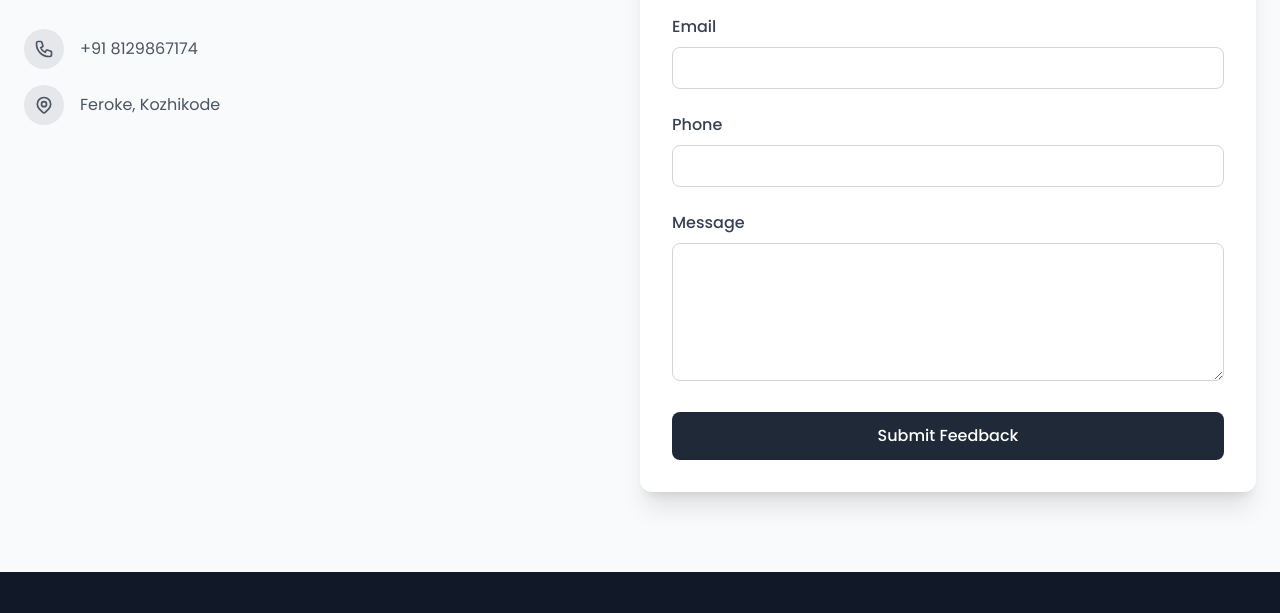
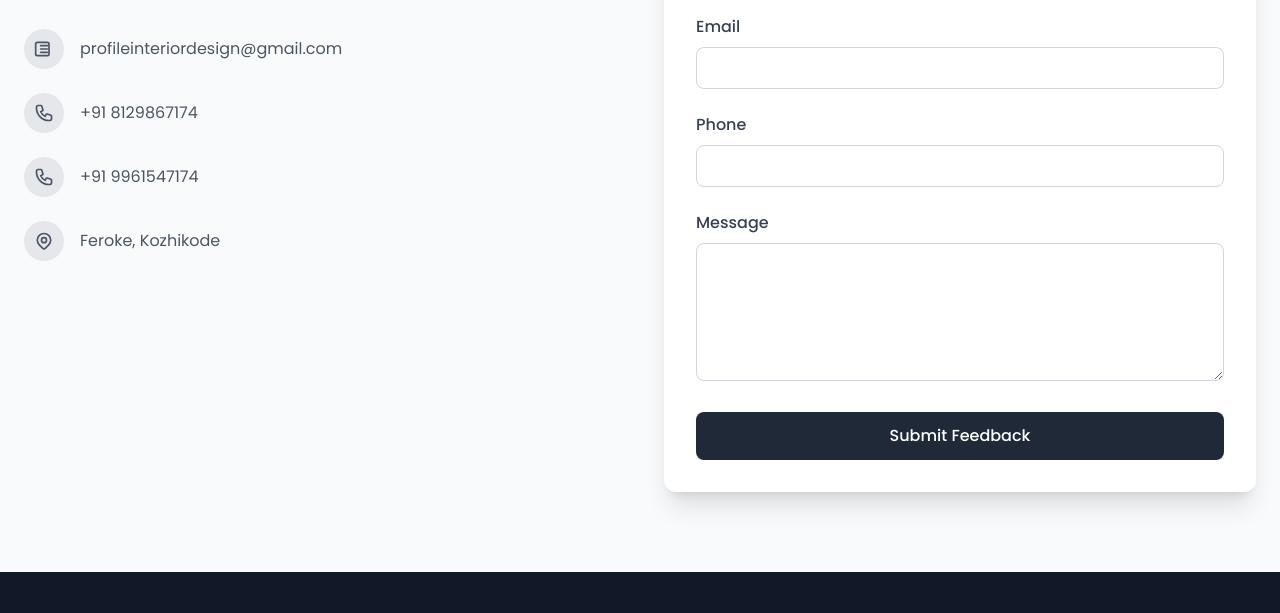
Before and after one commit to Arjunb4/interior-design, a plain HTML site: page index.html in a window 1280 px wide. Shown: the part 4039-4652 px from the top of the page. Drawn offline with nearby package versions, Linux system fonts and the light colour scheme.

Commit message:
updated file

```diff
--- a/index.html
+++ b/index.html
@@ -453,79 +453,109 @@
 
 <section class="py-20 bg-gray-50" id="contact">
   <div class="container mx-auto px-6">
-        <div class="flex flex-col lg:flex-row">
-            <div class="lg:w-1/2 mb-12 lg:mb-0 lg:pr-12">
+    <div class="flex flex-col lg:flex-row lg:gap-12">
+
+      <!-- Left: Contact Info -->
+      <div class="lg:w-1/2 mb-12 lg:mb-0">
         <h2 class="text-3xl md:text-4xl font-bold text-gray-800 mb-6">Get In Touch</h2>
         <p class="text-gray-600 mb-8">
           Ready to transform your space? Contact us today — we’ll respond within 24 hours
         </p>
 
-                <div class="mb-8">
+        <div class="space-y-6">
           <!-- Email -->
+          <div class="flex items-center">
+            <div class="w-10 h-10 rounded-full bg-gray-200 flex items-center justify-center mr-4">
+              <!-- Email icon -->
+              <svg class="w-5 h-5 text-gray-600" fill="none" stroke="currentColor" viewBox="0 0 24 24" stroke-width="2">
+                <path stroke-linecap="round" stroke-linejoin="round"
+                      d="M16 12H8m8-4H8m8 8H8m-6 2a2 2 0 002 2h12a2 2 0 002-2V6a2 2 0 00-2-2H4a2 2 0 00-2 2v12z" />
+              </svg>
+            </div>
+            <a href="mailto:profileinteriordesign@gmail.com" class="text-gray-600 hover:underline">
+              profileinteriordesign@gmail.com
+            </a>
+          </div>
+
+          <!-- Phone -->
+          <div class="flex items-center">
+            <div class="w-10 h-10 rounded-full bg-gray-200 flex items-center justify-center mr-4">
+              <svg class="w-5 h-5 text-gray-600" fill="none" stroke="currentColor" viewBox="0 0 24 24" stroke-width="2">
+                <path stroke-linecap="round" stroke-linejoin="round"
+                      d="M3 5a2 2 0 012-2h3.28a1 1 0 01.948.684l1.498 4.493a1 1 0 01-.502 1.21l-2.257 1.13a11.042 11.042 0 005.516 5.516l1.13-2.257a1 1 0 011.21-.502l4.493 1.498a1 1 0 01.684.949V19a2 2 0 01-2 2h-1C9.716 21 3 14.284 3 6V5z" />
+              </svg>
+            </div>
+            <a href="tel:+918129867174" class="text-gray-600 hover:underline">
+              +91 8129867174
+            </a>
+
+          </div>
+  <div class="flex items-center">
+            <div class="w-10 h-10 rounded-full bg-gray-200 flex items-center justify-center mr-4">
+              <svg class="w-5 h-5 text-gray-600" fill="none" stroke="currentColor" viewBox="0 0 24 24" stroke-width="2">
+                <path stroke-linecap="round" stroke-linejoin="round"
+                      d="M3 5a2 2 0 012-2h3.28a1 1 0 01.948.684l1.498 4.493a1 1 0 01-.502 1.21l-2.257 1.13a11.042 11.042 0 005.516 5.516l1.13-2.257a1 1 0 011.21-.502l4.493 1.498a1 1 0 01.684.949V19a2 2 0 01-2 2h-1C9.716 21 3 14.284 3 6V5z" />
+              </svg>
+            </div>
 
 
-                    <!-- Phone -->
-                    <div class="flex items-center mb-4">
-                        <div class="w-10 h-10 rounded-full bg-gray-200 flex items-center justify-center mr-4">
-                            <svg class="w-5 h-5 text-gray-600" fill="none" stroke="currentColor" viewBox="0 0 24 24" stroke-width="2">
-                                <path stroke-linecap="round" stroke-linejoin="round" d="M3 5a2 2 0 012-2h3.28a1 1 0 01.948.684l1.498 4.493a1 1 0 01-.502 1.21l-2.257 1.13a11.042 11.042 0 005.516 5.516l1.13-2.257a1 1 0 011.21-.502l4.493 1.498a1 1 0 01.684.949V19a2 2 0 01-2 2h-1C9.716 21 3 14.284 3 6V5z" />
-                            </svg>
+             <a href="tel:+919961547174" class="text-gray-600 hover:underline">
+              +91 9961547174
+            </a>
           </div>
-                        <a href="tel:+91 8129867174" class="text-gray-600 hover:underline">+91 8129867174</a>
-                      </div>
-
           <!-- Location -->
           <div class="flex items-center">
             <div class="w-10 h-10 rounded-full bg-gray-200 flex items-center justify-center mr-4">
               <svg class="w-5 h-5 text-gray-600" fill="none" stroke="currentColor" viewBox="0 0 24 24" stroke-width="2">
-                                <path stroke-linecap="round" stroke-linejoin="round" stroke-width="2"
+                <path stroke-linecap="round" stroke-linejoin="round"
                       d="M17.657 16.657L13.414 20.9a1.998 1.998 0 01-2.827 0l-4.244-4.243a8 8 0 1111.314 0z" />
-                                <path stroke-linecap="round" stroke-linejoin="round" stroke-width="2"
+                <path stroke-linecap="round" stroke-linejoin="round"
                       d="M15 11a3 3 0 11-6 0 3 3 0 016 0z" />
               </svg>
             </div>
-                        <a href="https://www.google.com/maps/place/Feroke,+Kerala/@11.1762237,75.8231733,14z/data=!3m1!4b1!4m6!3m5!1s0x3ba650968482c131:0x719dca021ac7bfd7!8m2!3d11.1734548!4d75.8352429!16zL20vMDl0cTdw?entry=ttu" target="_blank" class="text-gray-600 hover:underline">Feroke, Kozhikode</a>
+            <a href="https://www.google.com/maps/place/Feroke,+Kerala" target="_blank" class="text-gray-600 hover:underline">
+              Feroke, Kozhikode
+            </a>
           </div>
         </div>
       </div>
 
-
-
+      <!-- Right: Contact Form -->
       <div class="lg:w-1/2">
-
-
         <form class="bg-white p-8 rounded-xl shadow-xl" id="contact-form">
-
-
           <div class="mb-6">
             <label for="name" class="block text-gray-700 font-medium mb-2">Name</label>
-        <input type="text" id="name" name="name" class="w-full px-4 py-2 border border-gray-300 rounded-lg focus:outline-none focus:border-gray-500">
+            <input type="text" id="name" name="name"
+                   class="w-full px-4 py-2 border border-gray-300 rounded-lg focus:outline-none focus:border-gray-500">
           </div>
 
           <div class="mb-6">
             <label for="email" class="block text-gray-700 font-medium mb-2">Email</label>
-        <input type="email" id="email" name="email" class="w-full px-4 py-2 border border-gray-300 rounded-lg focus:outline-none focus:border-gray-500">
+            <input type="email" id="email" name="email"
+                   class="w-full px-4 py-2 border border-gray-300 rounded-lg focus:outline-none focus:border-gray-500">
           </div>
 
           <div class="mb-6">
             <label for="phone" class="block text-gray-700 font-medium mb-2">Phone</label>
-        <input type="tel" id="phone" name="phone" class="w-full px-4 py-2 border border-gray-300 rounded-lg focus:outline-none focus:border-gray-500">
+            <input type="tel" id="phone" name="phone"
+                   class="w-full px-4 py-2 border border-gray-300 rounded-lg focus:outline-none focus:border-gray-500">
           </div>
-
-
 
           <div class="mb-6">
             <label for="message" class="block text-gray-700 font-medium mb-2">Message</label>
-        <textarea id="message" name="message" rows="5" class="w-full px-4 py-2 border border-gray-300 rounded-lg focus:outline-none focus:border-gray-500"></textarea>
+            <textarea id="message" name="message" rows="5"
+                      class="w-full px-4 py-2 border border-gray-300 rounded-lg focus:outline-none focus:border-gray-500"></textarea>
           </div>
 
-    <button type="submit" class="w-full bg-gray-800 text-white py-3 rounded-lg font-medium hover:bg-gray-700 transition duration-300">Submit Feedback</button>
+          <button type="submit"
+                  class="w-full bg-gray-800 text-white py-3 rounded-lg font-medium hover:bg-gray-700 transition duration-300">
+            Submit Feedback
+          </button>
         </form>
       </div>
     </div>
   </div>
 </section>
-
 
  <!-- Footer -->
     <footer class="py-12 bg-gray-900 text-white">
@@ -542,7 +572,13 @@
                         <a href="" class="hover:underline"></a>
                     </li>
                     <li class="opacity-80">
+            <a href="mailto:profileinteriordesign@gmail.com" class="hover:underline">profileinteriordesign@gmail.com</a>
+        </li>
+                    <li class="opacity-80">
                         <a href="tel:+91 8129867174" class="hover:underline">+91 8129867174</a>
+                    </li>
+                     <li class="opacity-80">
+                        <a href="tel:+91 9961547174" class="hover:underline">+91 9961547174</a>
                     </li>
                     <li class="opacity-80">
                         <a href="https://www.google.com/maps/place/Feroke,+Kerala/@11.1762237,75.8231733,14z/data=!3m1!4b1!4m6!3m5!1s0x3ba650968482c131:0x719dca021ac7bfd7!8m2!3d11.1734548!4d75.8352429!16zL20vMDl0cTdw?entry=ttu" target="_blank" class="hover:underline">Feroke, Kerala</a>
```
Also changed, not shown: product.html (+6 -0 lines). Lines whose indentation alone changed are shown as unchanged.
